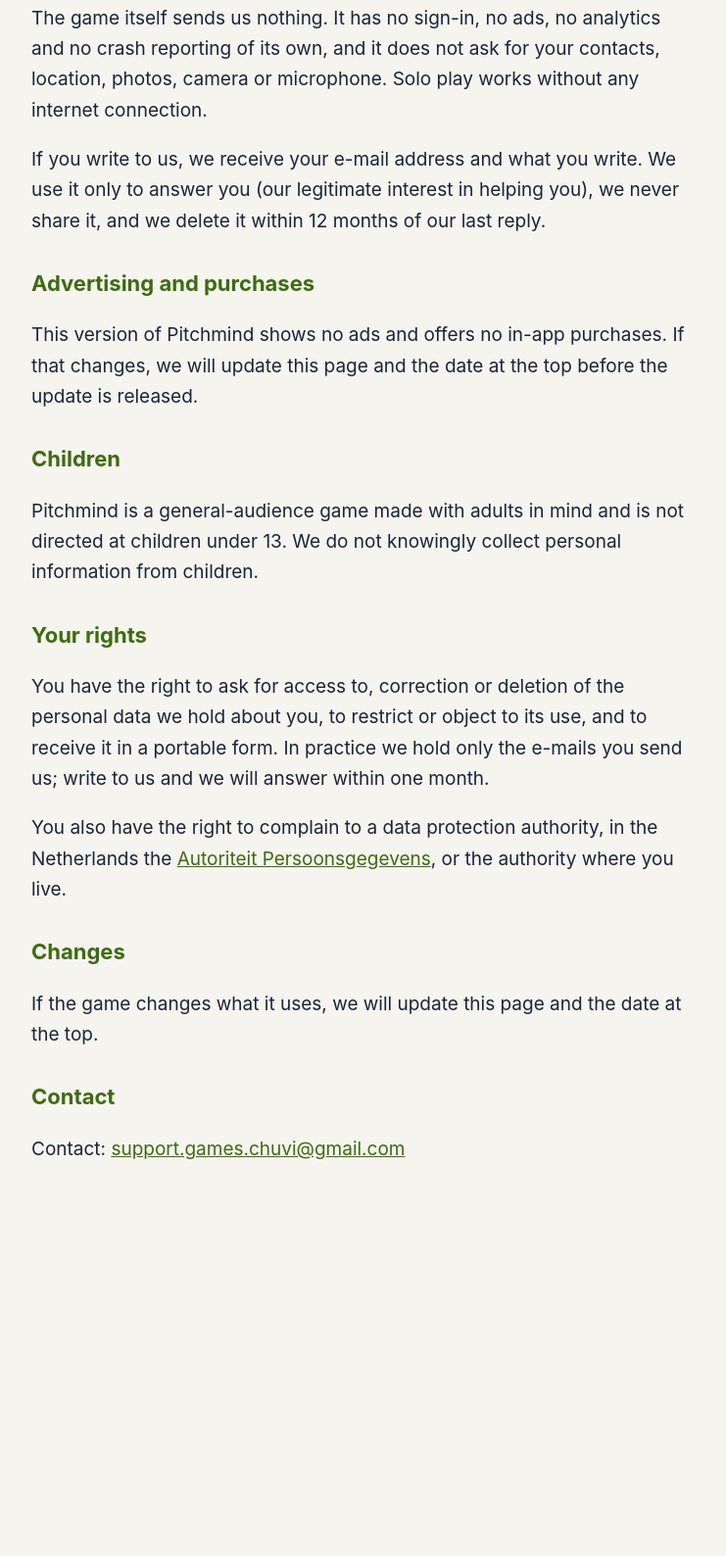
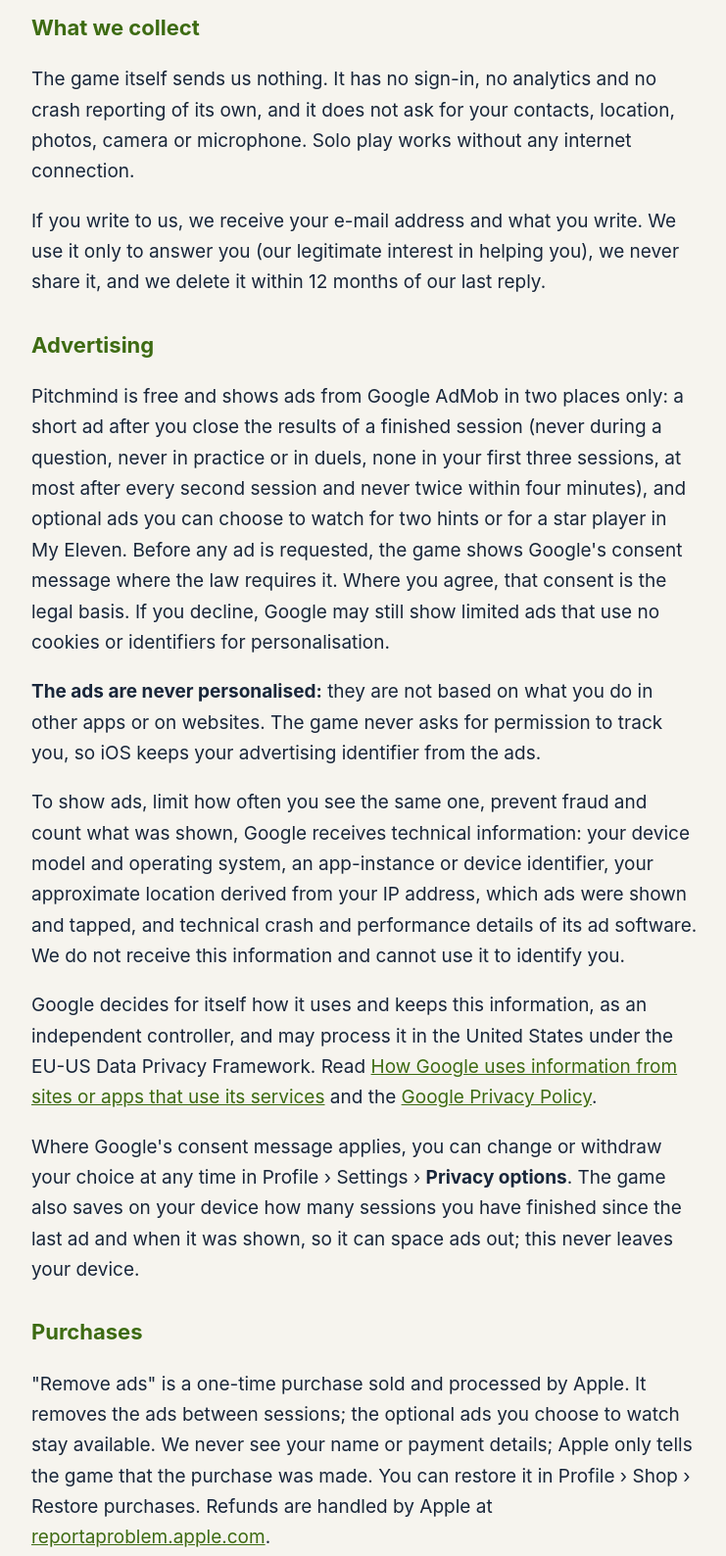
Before and after one commit to kaancaliskan/kaancaliskan.github.io, a plain HTML site: page pitchmind/privacy.html in a window 1280 px wide. Shown: the part 1030-2618 px from the top of the page at 98% size, without its empty margins (268-1009 px from the left). Before the commit the page ends 2293 px from the top, so only its background shows below. Drawn offline with Linux system fonts and the light colour scheme.

Commit message:
Pitchmind: privacy and support pages cover AdMob ads and Remove ads

```diff
--- a/pitchmind/privacy.html
+++ b/pitchmind/privacy.html
@@ -17,11 +17,11 @@
 <body>
 <main>
 <h1>Pitchmind Privacy Policy</h1>
-<p class="meta">Last updated: 22 November 2026 · Applies to the Pitchmind app for iPhone</p>
+<p class="meta">Last updated: 22 November 2026 (advertising added) · Applies to the Pitchmind app for iPhone</p>
 
 <p>Pitchmind is a football knowledge game made by an independent developer, Chuvi Games ("we"). This page explains
-what information the game uses. In short: <strong>Pitchmind has no accounts, no ads, no analytics and no tracking,
-and it keeps your progress on your device.</strong></p>
+what information the game uses. In short: <strong>Pitchmind has no accounts, does not track you, shows only ads that are not
+personalised, and keeps your progress on your device.</strong></p>
 
 <h2>Who is responsible</h2>
 <p>The controller of your personal data is the developer of Pitchmind.
@@ -41,15 +41,38 @@ your answers and timings, and the reactions you tap. This goes directly from pho
 through us or any server. Nothing is kept by us.</p>
 
 <h2>What we collect</h2>
-<p>The game itself sends us nothing. It has no sign-in, no ads, no analytics and no crash reporting of its own, and it
+<p>The game itself sends us nothing. It has no sign-in, no analytics and no crash reporting of its own, and it
 does not ask for your contacts, location, photos, camera or microphone. Solo play works without any internet
 connection.</p>
 <p>If you write to us, we receive your e-mail address and what you write. We use it only to answer you (our
 legitimate interest in helping you), we never share it, and we delete it within 12 months of our last reply.</p>
 
-<h2>Advertising and purchases</h2>
-<p>This version of Pitchmind shows no ads and offers no in-app purchases. If that changes, we will update this page
-and the date at the top before the update is released.</p>
+<h2>Advertising</h2>
+<p>Pitchmind is free and shows ads from Google AdMob in two places only: a short ad after you close the results of a
+finished session (never during a question, never in practice or in duels, none in your first three sessions, at most
+after every second session and never twice within four minutes), and optional ads you can choose to watch for two
+hints or for a star player in My Eleven. Before any ad is requested, the game shows Google's consent message where
+the law requires it. Where you agree, that consent is the legal basis. If you decline, Google may still show limited
+ads that use no cookies or identifiers for personalisation.</p>
+<p><strong>The ads are never personalised:</strong> they are not based on what you do in other apps or on websites.
+The game never asks for permission to track you, so iOS keeps your advertising identifier from the ads.</p>
+<p>To show ads, limit how often you see the same one, prevent fraud and count what was shown, Google receives
+technical information: your device model and operating system, an app-instance or device identifier, your
+approximate location derived from your IP address, which ads were shown and tapped, and technical crash and
+performance details of its ad software. We do not receive this information and cannot use it to identify you.</p>
+<p>Google decides for itself how it uses and keeps this information, as an independent controller, and may process it
+in the United States under the EU-US Data Privacy Framework. Read
+<a href="https://policies.google.com/technologies/partner-sites">How Google uses information from sites or apps that use its services</a>
+and the <a href="https://policies.google.com/privacy">Google Privacy Policy</a>.</p>
+<p>Where Google's consent message applies, you can change or withdraw your choice at any time in Profile › Settings ›
+<strong>Privacy options</strong>. The game also saves on your device how many sessions you have finished since the last ad
+and when it was shown, so it can space ads out; this never leaves your device.</p>
+
+<h2>Purchases</h2>
+<p>"Remove ads" is a one-time purchase sold and processed by Apple. It removes the ads between sessions; the optional
+ads you choose to watch stay available. We never see your name or payment details; Apple only tells the game that
+the purchase was made. You can restore it in Profile › Shop › Restore purchases. Refunds are handled by Apple at
+<a href="https://reportaproblem.apple.com">reportaproblem.apple.com</a>.</p>
 
 <h2>Children</h2>
 <p>Pitchmind is a general-audience game made with adults in mind and is not directed at children under 13. We do not
```
Also changed, not shown: pitchmind/support.html (+8 -0 lines).
